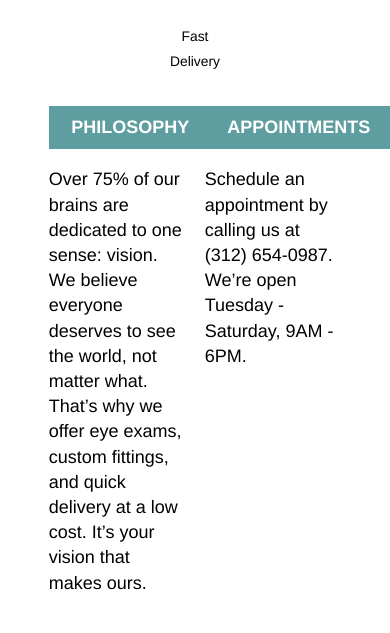
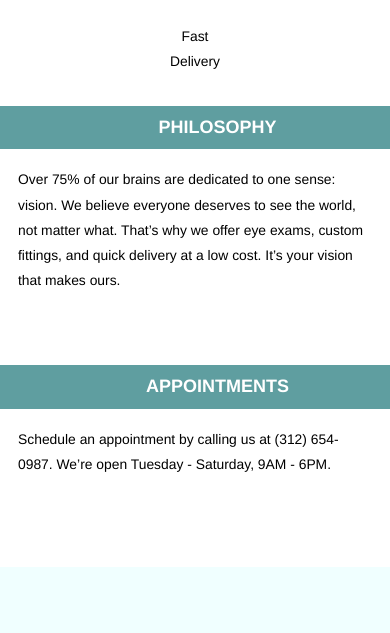
Before and after one commit to Erluke/tortoiseshell, a plain HTML site: page index.html in a window 390 px wide. Shown: the part 840-1473 px from the top of the page. Drawn offline with Linux system fonts and the light colour scheme.

Commit message:
Style for mobile needs final touches

```diff
--- a/resources/css/style.css
+++ b/resources/css/style.css
@@ -276,4 +276,35 @@ footer {
   font-size: .77rem;
   margin: 1.54rem;
 }
+#top {
+  background-position: 20%;
 }
+#text-boxes {
+
+  width: 100%;
+  flex-direction: column;
+  align-items: center;
+}
+#philosophy-container {
+  padding-bottom: 4rem;
+  width: 100%;
+  margin: 0 auto;
+}
+#philosophy-container p{
+  padding: 0 1rem;
+  font-size: .77rem;
+}
+#appointments-container {
+
+  margin: 0 auto;
+  width: 100%;
+}
+#appointments-container p{
+  padding: 0 1rem;
+  font-size: .77rem;
+}
+.mini-header {
+  text-align: center;
+  width: 100%;
+}
+}
```
